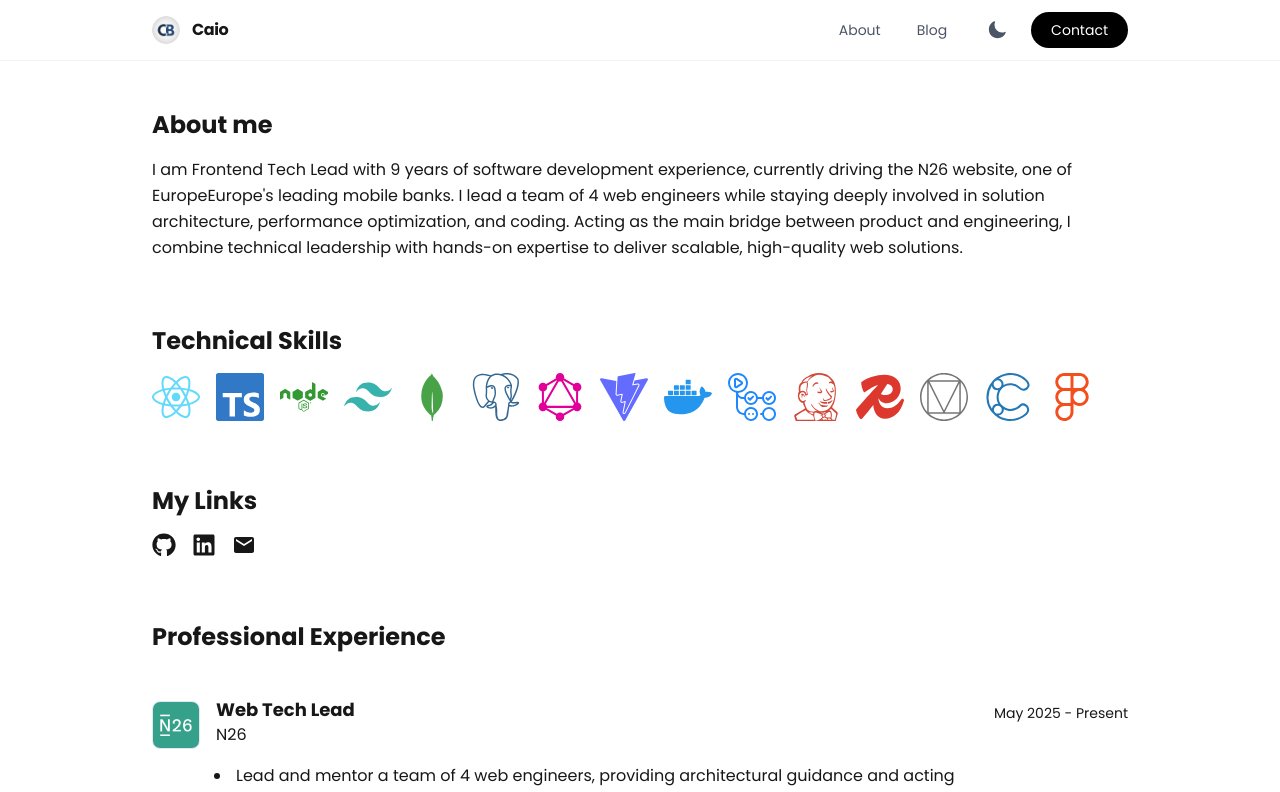
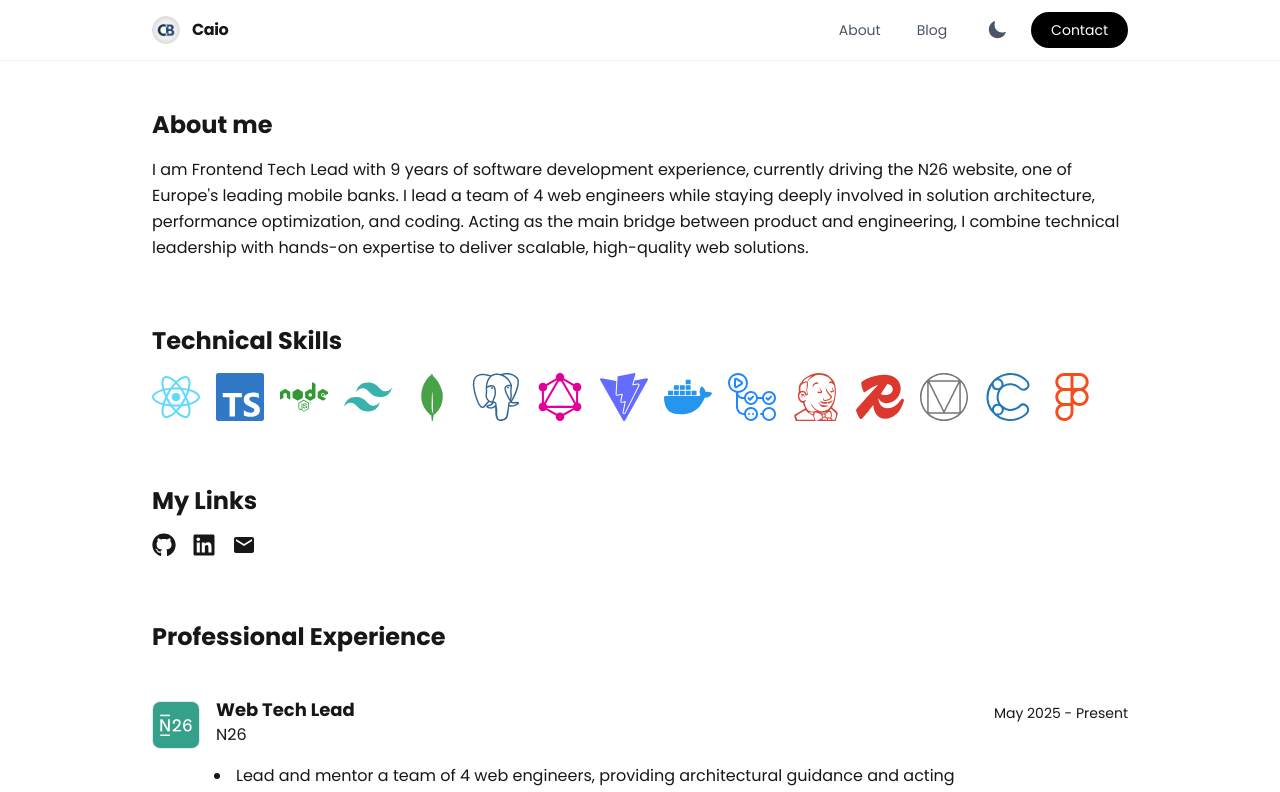
Before and after one commit to caioblasio/personal-website, a Next.js app: page /about in a window 1280 px wide. Shown: the top 792 px of the page. Built offline with nearby package versions, Linux system fonts and the light colour scheme.

Commit message:
Corrects typo on about page

```diff
--- a/src/app/about/page.tsx
+++ b/src/app/about/page.tsx
@@ -92,7 +92,7 @@ export default function About() {
             <p className="leading-relaxed">
               I am Frontend Tech Lead with 9 years of software development
               experience, currently driving the N26 website, one of
-              EuropeEurope&apos;s leading mobile banks. I lead a team of 4 web
+              Europe&apos;s leading mobile banks. I lead a team of 4 web
               engineers while staying deeply involved in solution architecture,
               performance optimization, and coding. Acting as the main bridge
               between product and engineering, I combine technical leadership
```
